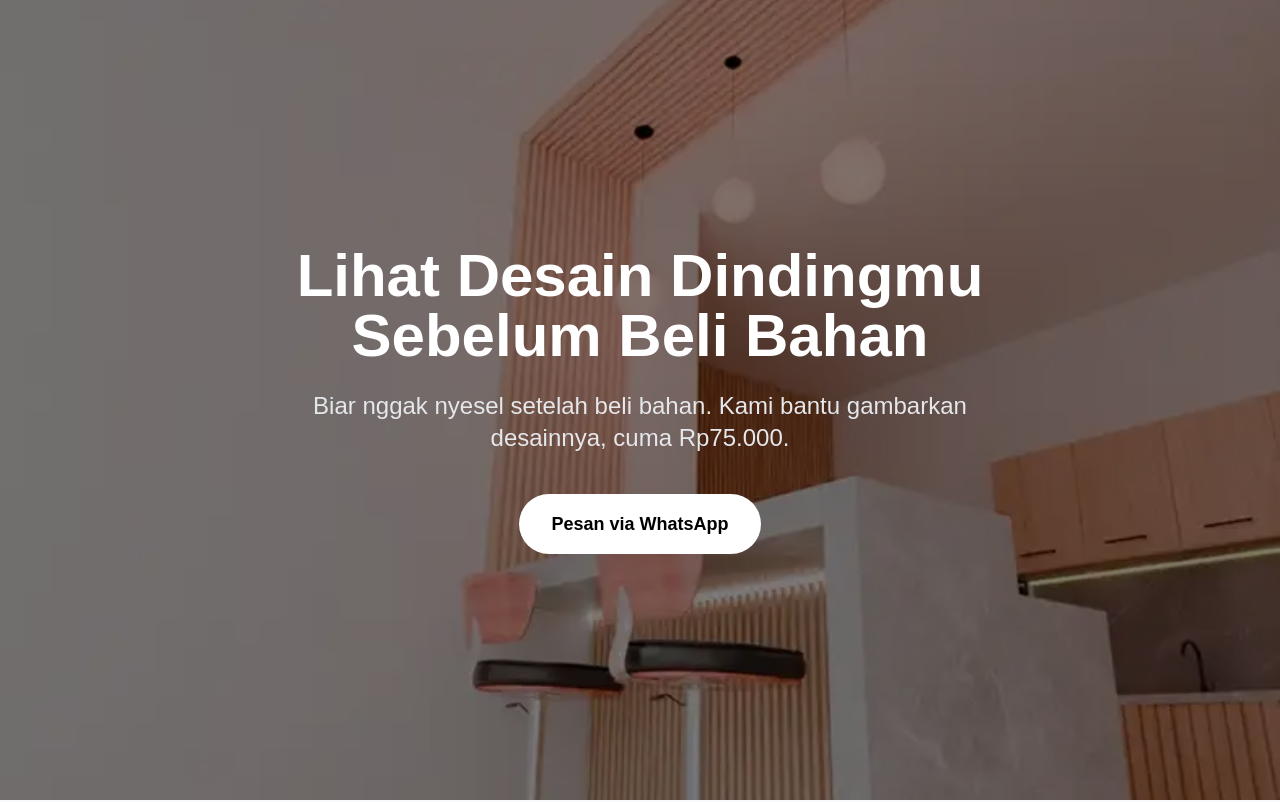
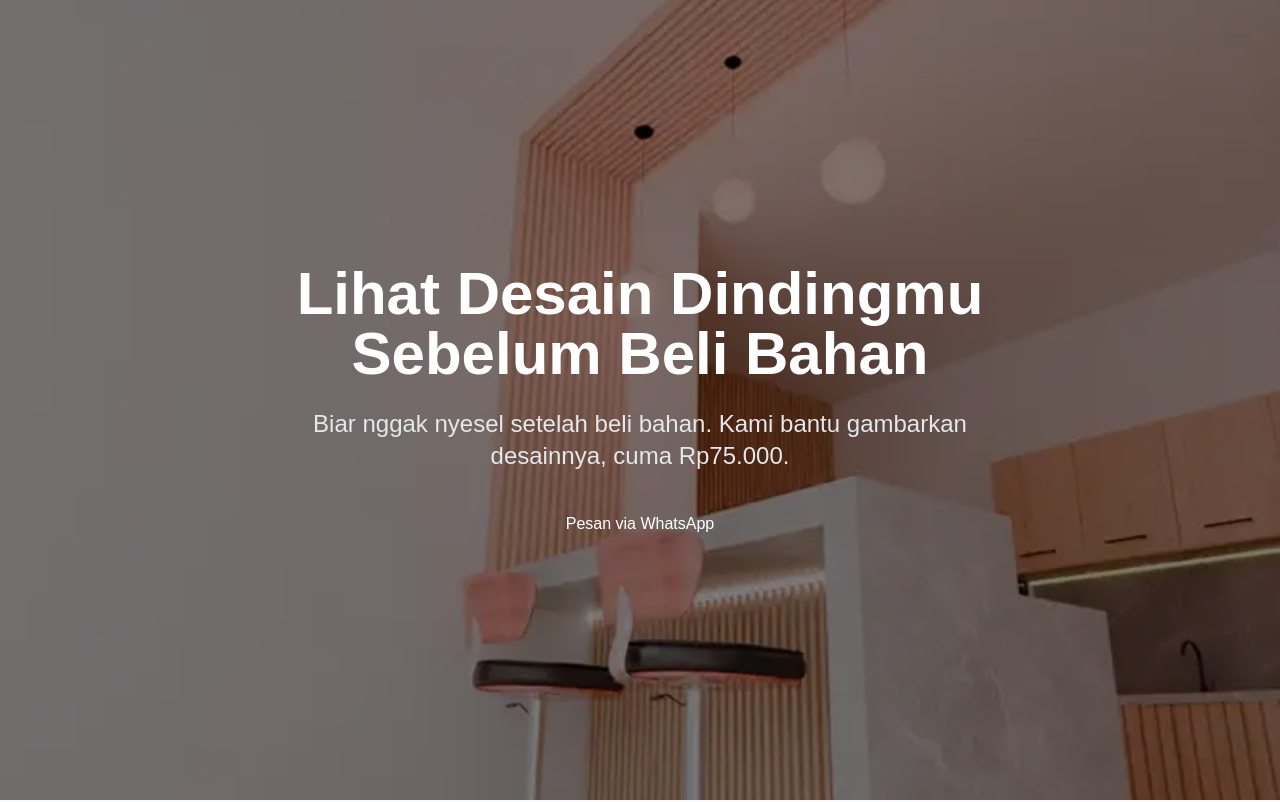
Before and after one commit to guntekhunter/rapistudio, a Next.js app: page / in a window 1280 px wide. Shown: the top 802 px of the page. Built offline with nearby package versions, Linux system fonts and the light colour scheme.

Commit message:
fix: pixels wait

```diff
--- a/app/components/FinalCTA.tsx
+++ b/app/components/FinalCTA.tsx
@@ -20,14 +20,17 @@ export default function FinalCTA() {
           Sekarang ada potongan 33% buat order pertama biar kamu lebih hemat.
         </p>
 
-        <a
-          href={whatsappUrl}
-          target="_blank"
-          onClick={() => window.fbq?.("track", "Lead")}
-          className="inline-block bg-black text-white px-8 py-4 rounded-full font-bold text-lg hover:bg-gray-200 transition-all"
+        <button
+          onClick={() => {
+            window.fbq?.("track", "Lead");
+
+            setTimeout(() => {
+              window.open(whatsappUrl, "_blank");
+            }, 200);
+          }}
         >
           Pesan via WhatsApp
-        </a>
+        </button>
       </div>
     </section>
   );
--- a/app/components/Hero.tsx
+++ b/app/components/Hero.tsx
@@ -39,14 +39,17 @@ export default function Hero() {
           cuma Rp75.000.
         </p>
 
-        <a
-          href={whatsappUrl}
-          target="_blank"
-          onClick={() => (window as any).fbq?.("track", "Lead")}
-          className="inline-block bg-white text-black px-8 py-4 rounded-full font-bold text-lg hover:bg-gray-200 transition-all"
+        <button
+          onClick={() => {
+            window.fbq?.("track", "Lead");
+
+            setTimeout(() => {
+              window.open(whatsappUrl, "_blank");
+            }, 200);
+          }}
         >
           Pesan via WhatsApp
-        </a>
+        </button>
       </div>
     </section>
   );
```
